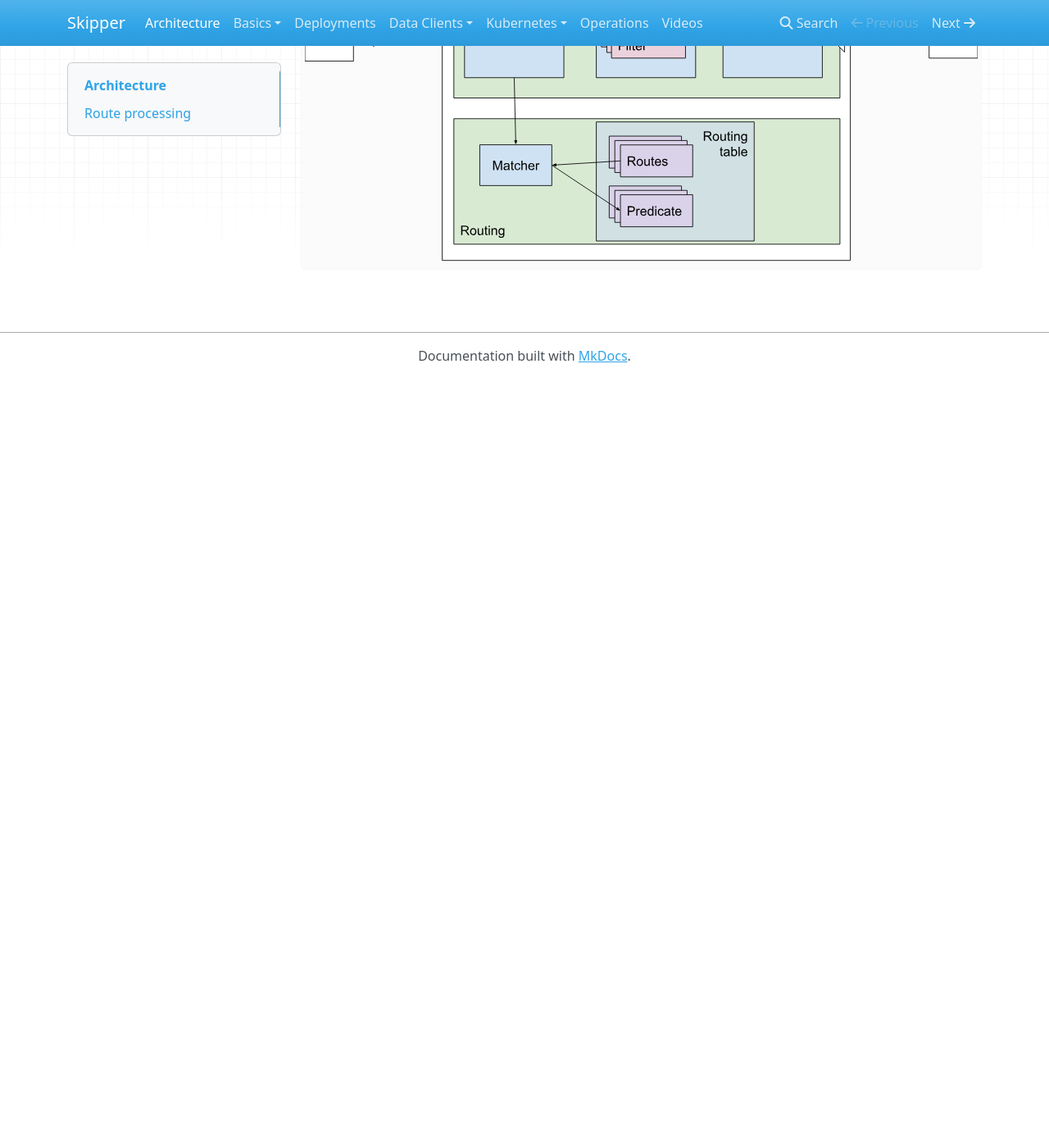
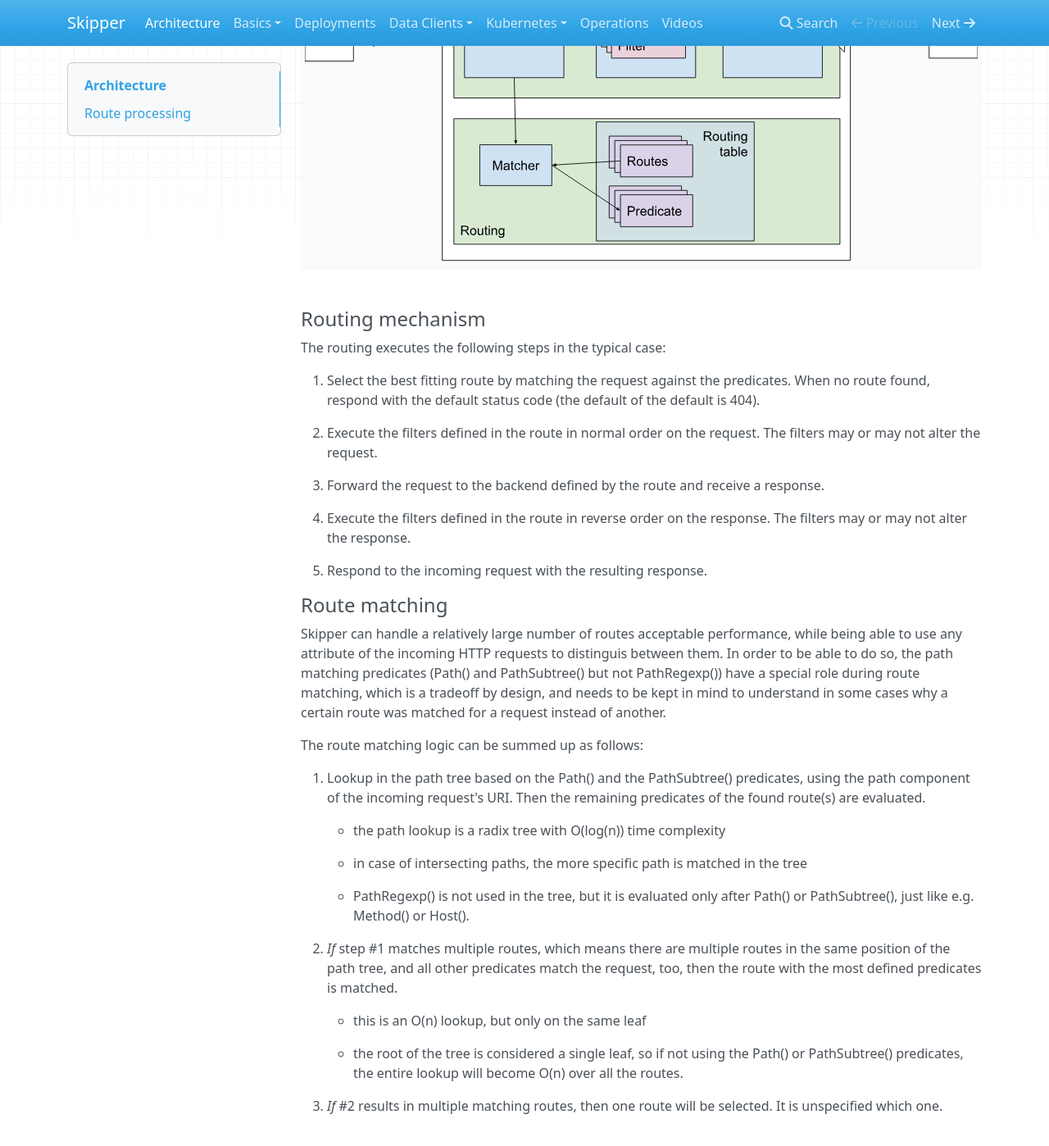
Before and after one commit to zalando/skipper, an MkDocs documentation site: the page built from docs/index.md, in a window 1280 px wide and 1400 px high, scrolled down 2005 px. Shown: the whole window at 82% size. Built offline with MkDocs 1.6.1, drawn with Linux system fonts in a browser that asks for light colours; nearby versions of some CDN libraries; old or Windows-style settings are respelled for this version of MkDocs; before the commit the page ends 2467 px from its top, so only the background shows below that.

Commit message:
add docs about the route matching mechanism

```diff
--- a/docs/index.md
+++ b/docs/index.md
@@ -58,3 +58,60 @@ another route, based on the changes that the filters made to the
 request.
 
 ![Skipper's request and response processing ](/img/req-and-resp-processing.svg)
+
+#### Routing mechanism
+
+The routing executes the following steps in the typical case:
+
+1. Select the best fitting route by matching the request against the
+   predicates. When no route found, respond with the default status code
+   (the default of the default is 404).
+
+2. Execute the filters defined in the route in normal order on the
+   request. The filters may or may not alter the request.
+
+3. Forward the request to the backend defined by the route and receive
+   a response.
+
+4. Execute the filters defined in the route in reverse order on the
+   response. The filters may or may not alter the response.
+
+5. Respond to the incoming request with the resulting response.
+
+#### Route matching
+
+Skipper can handle a relatively large number of routes acceptable
+performance, while being able to use any attribute of the incoming HTTP
+requests to distinguis between them. In order to be able to do so, the
+path matching predicates (Path() and PathSubtree() but not PathRegexp())
+have a special role during route matching, which is a tradeoff by
+design, and needs to be kept in mind to understand in some cases why a
+certain route was matched for a request instead of another.
+
+The route matching logic can be summed up as follows:
+
+1. Lookup in the path tree based on the Path() and the PathSubtree()
+   predicates, using the path component of the incoming request's URI. Then
+   the remaining predicates of the found route(s) are evaluated.
+
+    * the path lookup is a radix tree with O(log(n)) time complexity
+
+    * in case of intersecting paths, the more specific path is matched in
+     the tree
+
+    * PathRegexp() is not used in the tree, but it is evaluated only after
+     Path() or PathSubtree(), just like e.g. Method() or Host().
+
+2. _If_ step #1 matches multiple routes, which means there are multiple
+   routes in the same position of the path tree, and all other predicates
+   match the request, too, then the route with the most defined predicates
+   is matched.
+
+    * this is an O(n) lookup, but only on the same leaf
+
+    * the root of the tree is considered a single leaf, so if not using the
+      Path() or PathSubtree() predicates, the entire lookup will become O(n)
+      over all the routes.
+
+3. _If_ #2 results in multiple matching routes, then one route will be
+   selected. It is unspecified which one.
```
